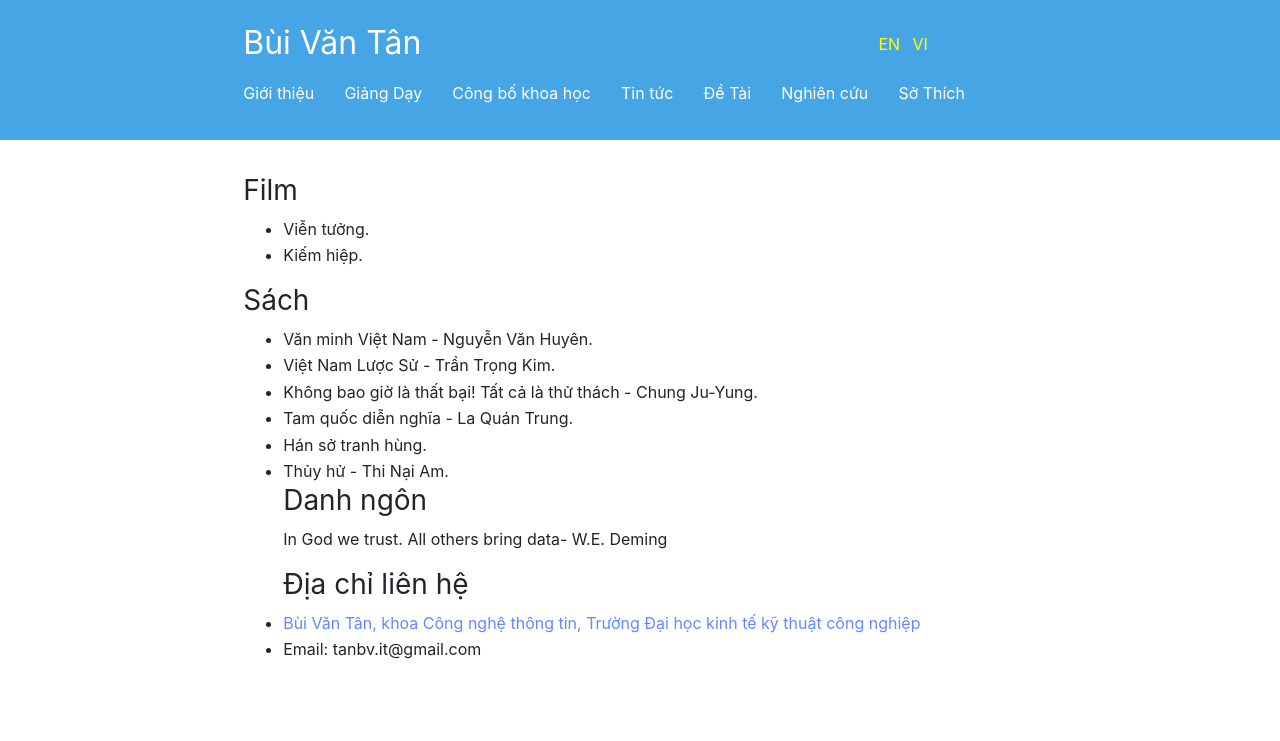
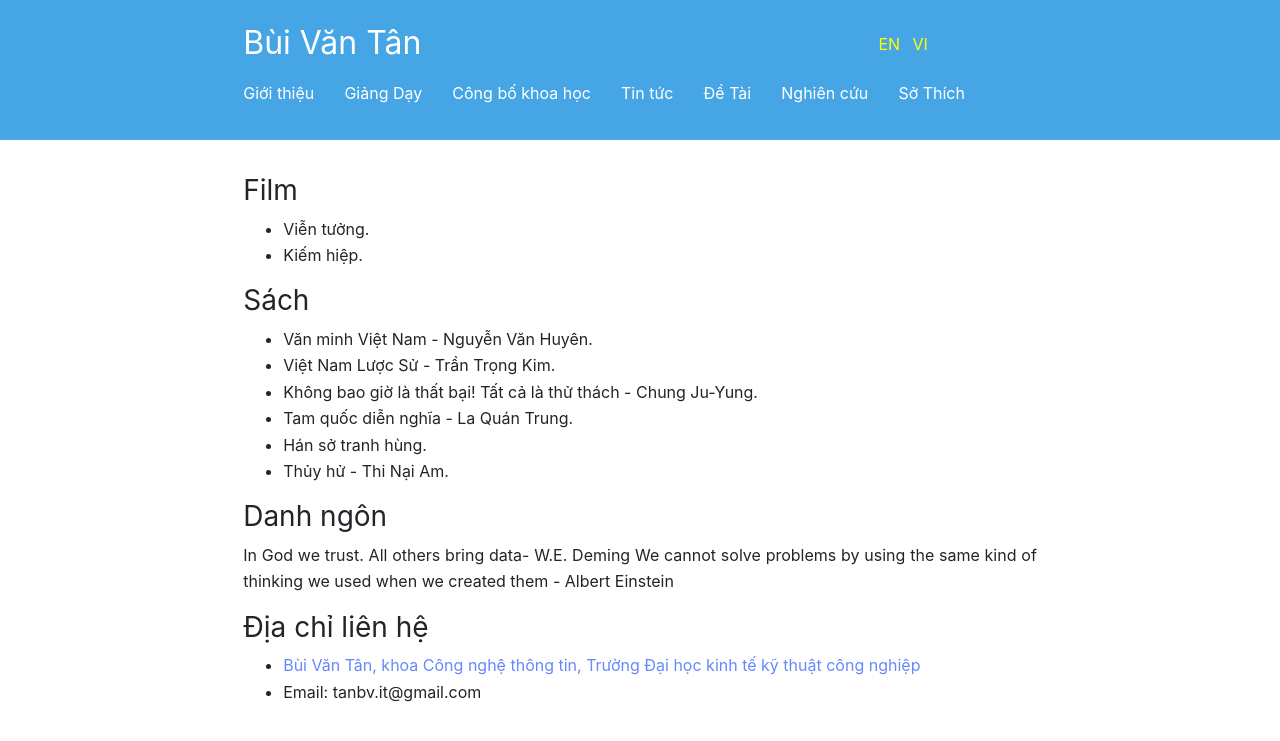
Before and after one commit to BuiTan/BuiTan.github.io, a Jekyll site: the page built from vi/SoThich.md, in a window 1280 px wide. Shown: the top 741 px of the page. Built offline with Jekyll 4.4.1, drawn with Linux system fonts in a browser that asks for light colours.

Commit message:
Update SoThich.md

```diff
--- a/vi/SoThich.md
+++ b/vi/SoThich.md
@@ -16,8 +16,11 @@ order: 7
 * Tam quốc diễn nghĩa - La Quán Trung.
 * Hán sở tranh hùng.
 * Thủy hử - Thi Nại Am.
+
 ### Danh ngôn
 In God we trust. All others bring data- W.E. Deming
+We cannot solve problems by using the same kind of thinking we used when we created them - Albert Einstein
+
 ### Địa chỉ liên hệ
 * [Bùi Văn Tân, khoa Công nghệ thông tin, Trường Đại học kinh tế kỹ thuật công nghiệp](https://goo.gl/maps/P6Xx9UeHagcydkQw6)
 * Email: tanbv.it@gmail.com
```
